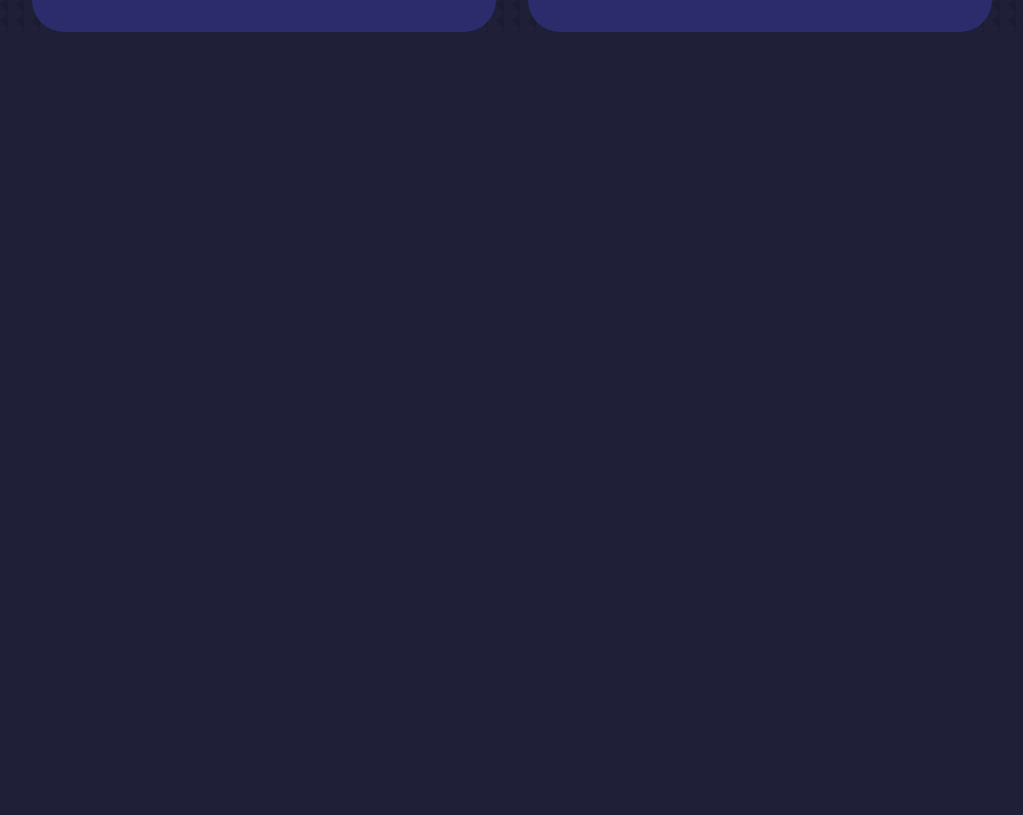
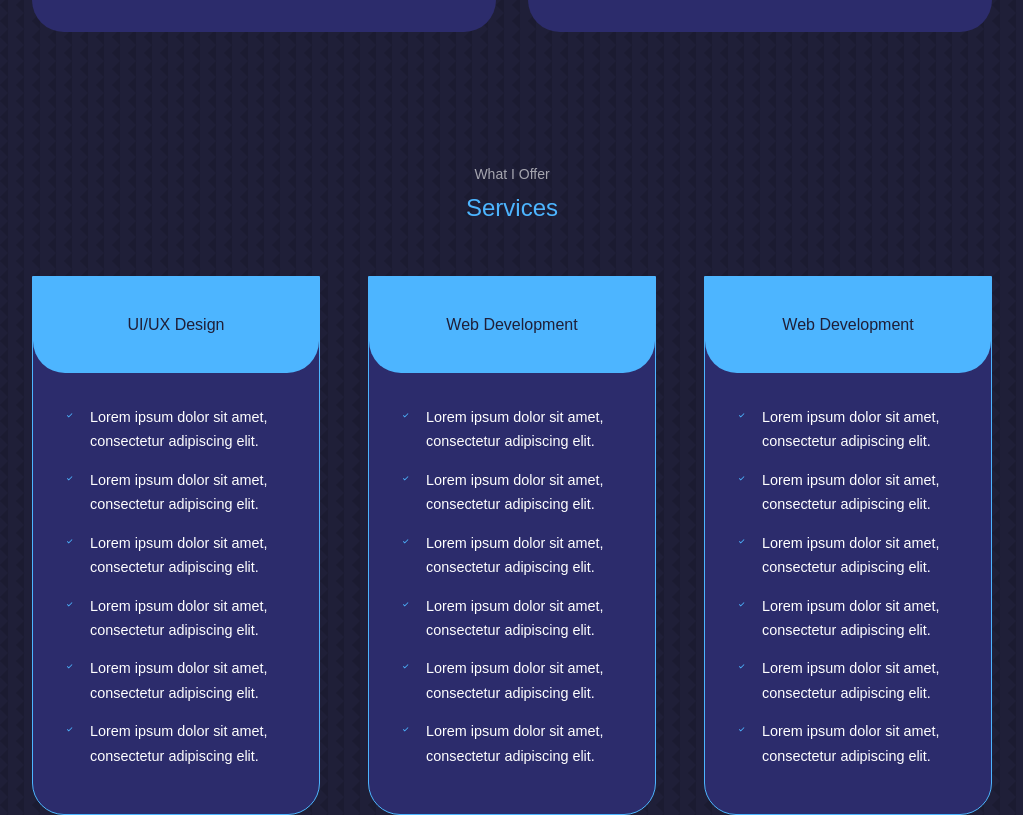
Before and after one commit to preechamung/pm-portfolio-website, a React (Create React App) app: page / in a window 1280 px wide. Shown: the part 2099-2914 px from the top of the page, without its empty margins (128-1151 px from the left). Before the commit the page ends 2131 px from the top, so only its background shows below. Built offline with nearby package versions, Linux system fonts and the light colour scheme.

Commit message:
fix services

```diff
--- a/src/App.js
+++ b/src/App.js
@@ -3,6 +3,7 @@ import Header from "./components/Header";
 import Nav from "./components/Nav";
 import About from "./components/About";
 import Experience from "./components/Experience";
+import Services from "./components/Services";
 
 const App = () => {
   return (
@@ -11,6 +12,7 @@ const App = () => {
       <Nav />
       <About />
       <Experience />
+      <Services />
     </>
   );
 };
--- /dev/null
+++ b/src/components/Services.js
@@ -0,0 +1,186 @@
+import React from "react";
+import tw from "tailwind-styled-components";
+import { BiCheck } from "react-icons/bi";
+
+const Services = () => {
+  return (
+    <section id="services">
+      <AboutTopic>What I Offer</AboutTopic>
+      <h2 className="text-2xl">Services</h2>
+      <ServicesContainer>
+        <Service>
+          <ServiceHead>
+            <ServiceName>UI/UX Design</ServiceName>
+          </ServiceHead>
+          <ServiceList>
+            <List>
+              <ServiceIconList />
+              <ServiceContent>
+                Lorem ipsum dolor sit amet, consectetur adipiscing elit.
+              </ServiceContent>
+            </List>
+            <List>
+              <ServiceIconList />
+              <ServiceContent>
+                Lorem ipsum dolor sit amet, consectetur adipiscing elit.
+              </ServiceContent>
+            </List>
+            <List>
+              <ServiceIconList />
+              <ServiceContent>
+                Lorem ipsum dolor sit amet, consectetur adipiscing elit.
+              </ServiceContent>
+            </List>
+            <List>
+              <ServiceIconList />
+              <ServiceContent>
+                Lorem ipsum dolor sit amet, consectetur adipiscing elit.
+              </ServiceContent>
+            </List>
+            <List>
+              <ServiceIconList />
+              <ServiceContent>
+                Lorem ipsum dolor sit amet, consectetur adipiscing elit.
+              </ServiceContent>
+            </List>
+            <List>
+              <ServiceIconList />
+              <ServiceContent>
+                Lorem ipsum dolor sit amet, consectetur adipiscing elit.
+              </ServiceContent>
+            </List>
+          </ServiceList>
+        </Service>
+        {/* END OF UI/UX */}
+        <Service>
+          <ServiceHead>
+            <ServiceName>Web Development</ServiceName>
+          </ServiceHead>
+          <ServiceList>
+            <List>
+              <ServiceIconList />
+              <ServiceContent>
+                Lorem ipsum dolor sit amet, consectetur adipiscing elit.
+              </ServiceContent>
+            </List>
+            <List>
+              <ServiceIconList />
+              <ServiceContent>
+                Lorem ipsum dolor sit amet, consectetur adipiscing elit.
+              </ServiceContent>
+            </List>
+            <List>
+              <ServiceIconList />
+              <ServiceContent>
+                Lorem ipsum dolor sit amet, consectetur adipiscing elit.
+              </ServiceContent>
+            </List>
+            <List>
+              <ServiceIconList />
+              <ServiceContent>
+                Lorem ipsum dolor sit amet, consectetur adipiscing elit.
+              </ServiceContent>
+            </List>
+            <List>
+              <ServiceIconList />
+              <ServiceContent>
+                Lorem ipsum dolor sit amet, consectetur adipiscing elit.
+              </ServiceContent>
+            </List>
+            <List>
+              <ServiceIconList />
+              <ServiceContent>
+                Lorem ipsum dolor sit amet, consectetur adipiscing elit.
+              </ServiceContent>
+            </List>
+          </ServiceList>
+        </Service>
+        {/* END OF WEB DEVELOPMENT */}
+        <Service>
+          <ServiceHead>
+            <ServiceName>Web Development</ServiceName>
+          </ServiceHead>
+          <ServiceList>
+            <List>
+              <ServiceIconList />
+              <ServiceContent>
+                Lorem ipsum dolor sit amet, consectetur adipiscing elit.
+              </ServiceContent>
+            </List>
+            <List>
+              <ServiceIconList />
+              <ServiceContent>
+                Lorem ipsum dolor sit amet, consectetur adipiscing elit.
+              </ServiceContent>
+            </List>
+            <List>
+              <ServiceIconList />
+              <ServiceContent>
+                Lorem ipsum dolor sit amet, consectetur adipiscing elit.
+              </ServiceContent>
+            </List>
+            <List>
+              <ServiceIconList />
+              <ServiceContent>
+                Lorem ipsum dolor sit amet, consectetur adipiscing elit.
+              </ServiceContent>
+            </List>
+            <List>
+              <ServiceIconList />
+              <ServiceContent>
+                Lorem ipsum dolor sit amet, consectetur adipiscing elit.
+              </ServiceContent>
+            </List>
+            <List>
+              <ServiceIconList />
+              <ServiceContent>
+                Lorem ipsum dolor sit amet, consectetur adipiscing elit.
+              </ServiceContent>
+            </List>
+          </ServiceList>
+        </Service>
+        {/* END OF CONTENT CREATION */}
+      </ServicesContainer>
+    </section>
+  );
+};
+
+export default Services;
+
+const ServicesContainer = tw.div`
+    grid grid-cols-3 gap-12 container lg:grid-cols-2 lg:gap-4 sm:grid-cols-1 sm:gap-4
+`;
+
+const AboutTopic = tw.h5`
+    text-sm
+`;
+
+const Service = tw.article`
+    bg-variant rounded-[0_0_2rem_2rem] border border-solid border-primary
+    h-fit duration-500 hover:bg-primary-variant hover:bg-transparent hover:ursor-default
+    lg:h-auto
+`;
+
+const ServiceHead = tw.div`
+    bg-primary p-8 rounded-[0_0_2rem_2rem] shadow-[0_2rem_1rem_rgba(0, 0, 0, 0.1)]
+`;
+
+const ServiceName = tw.h3`
+    text-color-bg text-base text-center
+`;
+
+const ServiceList = tw.ul`
+    p-8
+`;
+
+const List = tw.li`
+    flex gap-4 mb-3.5
+`;
+
+const ServiceIconList = tw(BiCheck)`
+    text-primary mt-[2px]
+`;
+
+const ServiceContent = tw.p`
+    text-[0.9rem]
+`;
```
